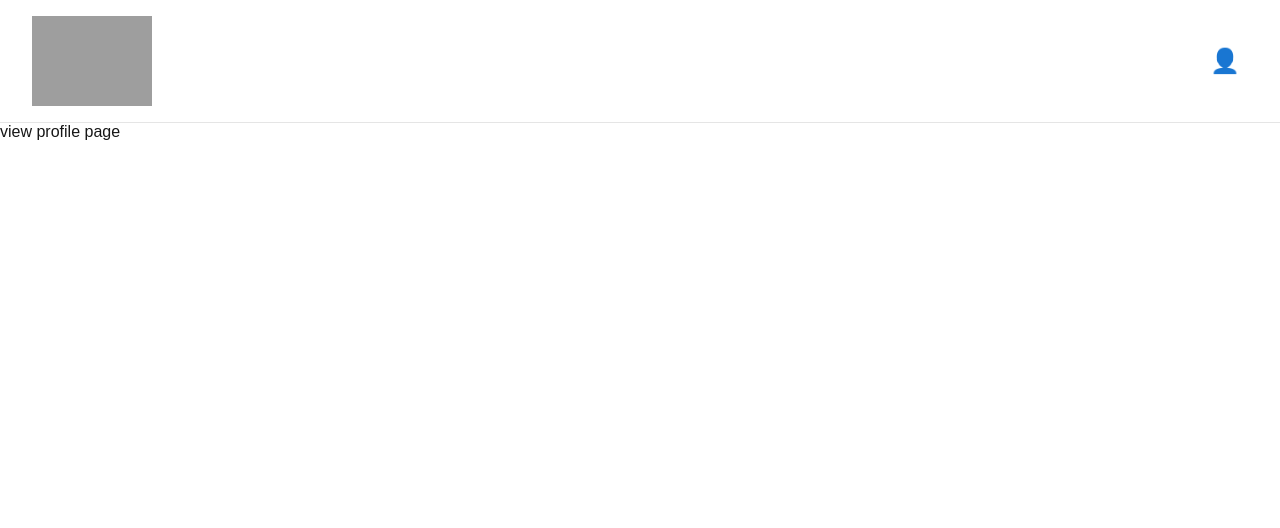
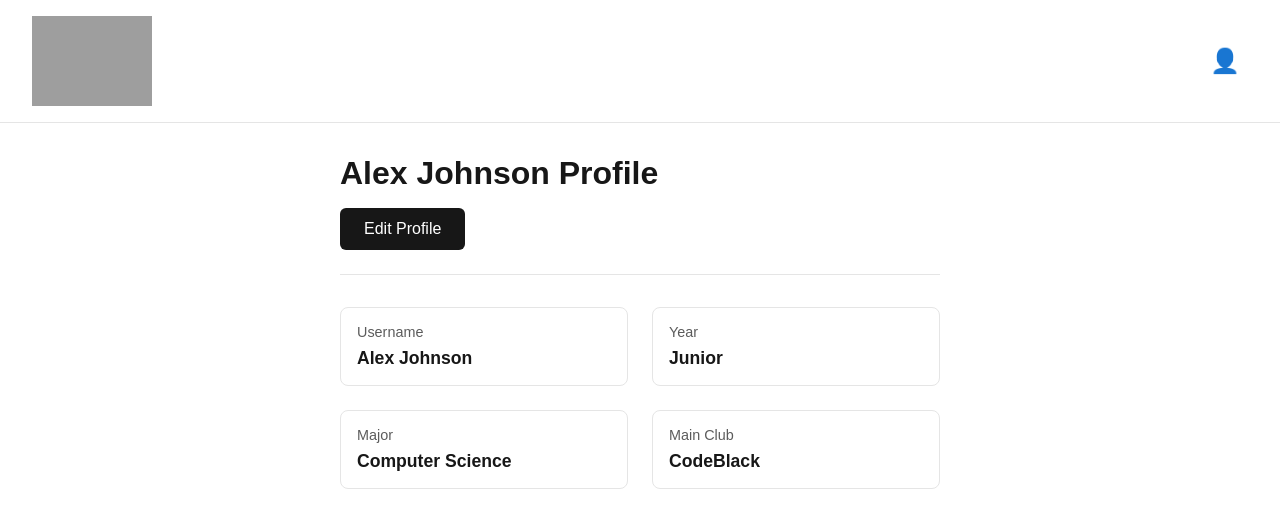
Before and after one commit to HassanTuray/TTPSpringProject, a Next.js app in the folder attendance-dashboard-app/: page /view-profile in a window 1280 px wide. Shown: the top 528 px of the page. Built offline with nearby package versions, Linux system fonts and the light colour scheme; grey boxes are pictures that could not be loaded.

Commit message:
Added view profile page

```diff
--- a/attendance-dashboard-app/app/globals.css
+++ b/attendance-dashboard-app/app/globals.css
@@ -206,3 +206,152 @@ header {
 .form-footer-link:hover {
   opacity: 0.8;
 }
+
+/* Profile Page Styles */
+.profile-page {
+  padding: 2rem;
+  min-height: calc(100vh - 100px);
+}
+
+.profile-container {
+  max-width: 600px;
+  margin: 0 auto;
+}
+
+.profile-header {
+  margin-bottom: 2rem;
+  padding-bottom: 1.5rem;
+  border-bottom: 1px solid var(--border-color);
+}
+
+.profile-title {
+  font-size: 2rem;
+  font-weight: bold;
+  margin-bottom: 1rem;
+}
+
+.profile-info-grid {
+  display: grid;
+  grid-template-columns: repeat(auto-fit, minmax(200px, 1fr));
+  gap: 1.5rem;
+  margin-bottom: 2rem;
+}
+
+.profile-info-item {
+  padding: 1rem;
+  border: 1px solid var(--border-color);
+  border-radius: 0.5rem;
+}
+
+.profile-info-label {
+  font-weight: 500;
+  font-size: 0.9rem;
+  color: var(--foreground);
+  opacity: 0.7;
+  margin-bottom: 0.5rem;
+}
+
+.profile-info-value {
+  font-size: 1.1rem;
+  font-weight: 600;
+}
+
+.profile-edit-button {
+  padding: 0.75rem 1.5rem;
+  border: none;
+  border-radius: 0.375rem;
+  background: var(--foreground);
+  color: var(--background);
+  font-size: 1rem;
+  font-weight: 500;
+  cursor: pointer;
+  transition: opacity 0.2s ease;
+}
+
+.profile-edit-button:hover {
+  opacity: 0.9;
+}
+
+/* Modal Styles */
+.modal-overlay {
+  position: fixed;
+  top: 0;
+  left: 0;
+  right: 0;
+  bottom: 0;
+  background: rgba(0, 0, 0, 0.5);
+  display: flex;
+  align-items: center;
+  justify-content: center;
+  z-index: 100;
+  padding: 2rem;
+}
+
+.modal-dialog {
+  background: var(--background);
+  border: 1px solid var(--border-color);
+  border-radius: 0.5rem;
+  padding: 2rem;
+  max-width: 500px;
+  width: 100%;
+  max-height: 90vh;
+  overflow-y: auto;
+}
+
+.modal-header {
+  margin-bottom: 1.5rem;
+  padding-bottom: 1rem;
+  border-bottom: 1px solid var(--border-color);
+}
+
+.modal-title {
+  font-size: 1.5rem;
+  font-weight: bold;
+}
+
+.modal-footer {
+  display: flex;
+  gap: 1rem;
+  margin-top: 2rem;
+}
+
+.modal-button-primary {
+  flex: 1;
+  padding: 0.75rem;
+  border: none;
+  border-radius: 0.375rem;
+  background: var(--foreground);
+  color: var(--background);
+  font-size: 1rem;
+  font-weight: 500;
+  cursor: pointer;
+  transition: opacity 0.2s ease;
+}
+
+.modal-button-primary:hover {
+  opacity: 0.9;
+}
+
+.modal-button-secondary {
+  flex: 1;
+  padding: 0.75rem;
+  border: 1px solid var(--border-color);
+  border-radius: 0.375rem;
+  background: transparent;
+  color: var(--foreground);
+  font-size: 1rem;
+  font-weight: 500;
+  cursor: pointer;
+  transition: background-color 0.2s ease;
+}
+
+.modal-button-secondary:hover {
+  background-color: var(--hover-bg);
+}
+
+/* Header Username Display */
+.header-username {
+  margin-right: 1rem;
+  font-size: 0.95rem;
+  font-weight: 500;
+}
--- a/attendance-dashboard-app/app/view-profile/page.tsx
+++ b/attendance-dashboard-app/app/view-profile/page.tsx
@@ -1,3 +1,168 @@
+'use client';
+
+import { useState, useEffect } from 'react';
+
 export default function ViewProfile() {
-  return <div>view profile page</div>;
+  const [username, setUsername] = useState('Alex Johnson');
+  const [major, setMajor] = useState('Computer Science');
+  const [year, setYear] = useState('junior');
+  const [mainClub, setMainClub] = useState('codeblack');
+  const [isModalOpen, setIsModalOpen] = useState(false);
+  const [editUsername, setEditUsername] = useState(username);
+  const [editMajor, setEditMajor] = useState(major);
+  const [editYear, setEditYear] = useState(year);
+  const [editMainClub, setEditMainClub] = useState(mainClub);
+
+  const handleOpenModal = () => {
+    setEditUsername(username);
+    setEditMajor(major);
+    setEditYear(year);
+    setEditMainClub(mainClub);
+    setIsModalOpen(true);
+  };
+
+  const handleCloseModal = () => {
+    setIsModalOpen(false);
+  };
+
+  const handleSaveProfile = () => {
+    setUsername(editUsername);
+    setMajor(editMajor);
+    setYear(editYear);
+    setMainClub(editMainClub);
+    localStorage.setItem('username', editUsername);
+    setIsModalOpen(false);
+  };
+
+  const getYearLabel = (yearValue: string) => {
+    const yearMap: { [key: string]: string } = {
+      freshman: 'Freshman',
+      sophomore: 'Sophomore',
+      junior: 'Junior',
+      senior: 'Senior',
+    };
+    return yearMap[yearValue] || yearValue;
+  };
+
+  const getClubLabel = (clubValue: string) => {
+    const clubMap: { [key: string]: string } = {
+      codeblack: 'CodeBlack',
+      colorstack: 'ColorStack',
+      'black-engineers-society': 'Black Engineers Society',
+    };
+    return clubMap[clubValue] || clubValue;
+  };
+
+  return (
+    <main className="profile-page">
+      <div className="profile-container">
+        <div className="profile-header">
+          <h1 className="profile-title">{username} Profile</h1>
+          <button className="profile-edit-button" onClick={handleOpenModal}>
+            Edit Profile
+          </button>
+        </div>
+
+        <div className="profile-info-grid">
+          <div className="profile-info-item">
+            <div className="profile-info-label">Username</div>
+            <div className="profile-info-value">{username}</div>
+          </div>
+          <div className="profile-info-item">
+            <div className="profile-info-label">Year</div>
+            <div className="profile-info-value">{getYearLabel(year)}</div>
+          </div>
+          <div className="profile-info-item">
+            <div className="profile-info-label">Major</div>
+            <div className="profile-info-value">{major}</div>
+          </div>
+          <div className="profile-info-item">
+            <div className="profile-info-label">Main Club</div>
+            <div className="profile-info-value">{getClubLabel(mainClub)}</div>
+          </div>
+        </div>
+      </div>
+
+      {/* Edit Profile Modal */}
+      {isModalOpen && (
+        <div className="modal-overlay" onClick={handleCloseModal}>
+          <div className="modal-dialog" onClick={(e) => e.stopPropagation()}>
+            <div className="modal-header">
+              <h2 className="modal-title">Edit Profile</h2>
+            </div>
+
+            <div className="form-group">
+              <label htmlFor="edit-username" className="form-label">Username</label>
+              <input
+                id="edit-username"
+                type="text"
+                className="form-input"
+                value={editUsername}
+                onChange={(e) => setEditUsername(e.target.value)}
+              />
+            </div>
+
+            <div className="form-group">
+              <label htmlFor="edit-year" className="form-label">Year</label>
+              <select
+                id="edit-year"
+                className="form-select"
+                value={editYear}
+                onChange={(e) => setEditYear(e.target.value)}
+              >
+                <option value="freshman">Freshman</option>
+                <option value="sophomore">Sophomore</option>
+                <option value="junior">Junior</option>
+                <option value="senior">Senior</option>
+              </select>
+            </div>
+
+            <div className="form-group">
+              <label htmlFor="edit-major" className="form-label">Major</label>
+              <select
+                id="edit-major"
+                className="form-select"
+                value={editMajor}
+                onChange={(e) => setEditMajor(e.target.value)}
+              >
+                <option value="Computer Science">Computer Science</option>
+                <option value="Electrical Engineering">Electrical Engineering</option>
+                <option value="Computer Engineering">Computer Engineering</option>
+                <option value="Information Science">Information Science</option>
+                <option value="Math">Math</option>
+                <option value="Mechanical Engineering">Mechanical Engineering</option>
+                <option value="Civil Engineering">Civil Engineering</option>
+                <option value="Fire Protection Engineering">Fire Protection Engineering</option>
+                <option value="Aerospace Engineering">Aerospace Engineering</option>
+                <option value="Other">Other</option>
+              </select>
+            </div>
+
+            <div className="form-group">
+              <label htmlFor="edit-club" className="form-label">Main Club</label>
+              <select
+                id="edit-club"
+                className="form-select"
+                value={editMainClub}
+                onChange={(e) => setEditMainClub(e.target.value)}
+              >
+                <option value="codeblack">CodeBlack</option>
+                <option value="colorstack">ColorStack</option>
+                <option value="black-engineers-society">Black Engineers Society</option>
+              </select>
+            </div>
+
+            <div className="modal-footer">
+              <button className="modal-button-primary" onClick={handleSaveProfile}>
+                Save
+              </button>
+              <button className="modal-button-secondary" onClick={handleCloseModal}>
+                Cancel
+              </button>
+            </div>
+          </div>
+        </div>
+      )}
+    </main>
+  );
 }
```
